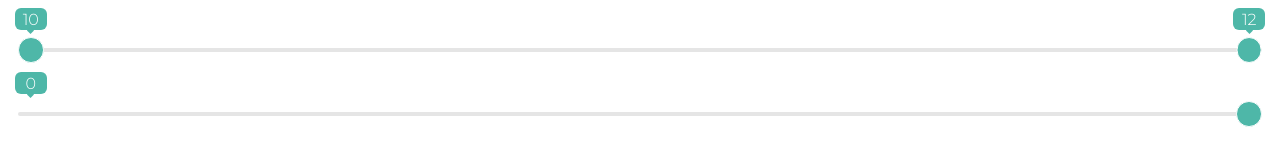
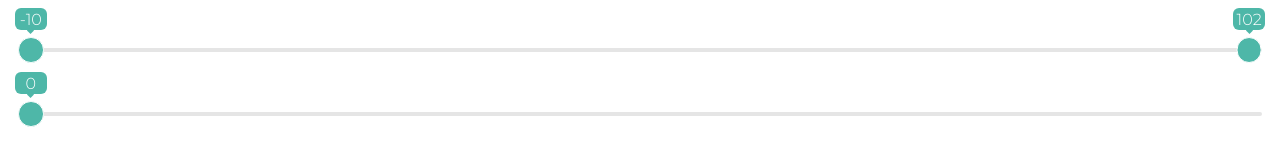
Before and after one commit to gamabuntat/super-slider, a website built with webpack: page dist/index.html in a window 1280 px wide. Built offline with nearby package versions, Linux system fonts and the light colour scheme.

Commit message:
some changes)))))))

```diff
--- a/src/Model/Model.ts
+++ b/src/Model/Model.ts
@@ -4,6 +4,7 @@ import ButtonModel from '../Model/ButtonModel';
 export default class Model {
   isInterval: boolean
   min: number
+  max: number
   scaleX: number
   scaleW: number
   buttonS: ButtonModel
@@ -28,6 +29,7 @@ export default class Model {
   ) {
     this.isInterval = isInterval;
     this.min = min;
+    this.max = max;
     this.scaleX = scale.getBoundingClientRect().x;
     this.scaleW = scale.getBoundingClientRect().width;
     this.buttonW = buttonS.getBoundingClientRect().width;
--- a/src/Presenter/Presenter.ts
+++ b/src/Presenter/Presenter.ts
@@ -32,6 +32,10 @@ export default class Presenter {
       });
       this.buttonS.on('lostPointer', () => this.setMinExtreme());
       this.buttonE.on('lostPointer', () => this.setMaxExtreme());
+    } else {
+      this.buttonS
+        .on('moveButton', (x) => this.getButtonData(x as number[]))
+        .on('updatePosition', (x) => this.saveLastPosition(x as number[]));
     }
   }
 
@@ -91,8 +95,12 @@ export default class Presenter {
     );
   }
 
-  changeValue([relativeBtnPos, min, valueOfDivision]: number[]): void {
-    this.getActiveDisplay().changeValue(relativeBtnPos, min, valueOfDivision);
+  changeValue(
+    [relativeBtnPos, min, valueOfDivision]: number[]
+  ): void {
+    this.getActiveDisplay().changeValue(
+      relativeBtnPos, min, valueOfDivision
+    );
   }
 
   saveLastPosition([x]: number[]): void {
--- a/src/Sevice/Service.ts
+++ b/src/Sevice/Service.ts
@@ -57,7 +57,7 @@ export default class Service extends EventEmitter {
       'changeValue',
       this.m[this.activeButton[0]].relativeX,
       this.m.min,
-      this.m.valueOfDivision
+      this.m.valueOfDivision,
     );
   }
 
@@ -75,16 +75,28 @@ export default class Service extends EventEmitter {
   updateSizes(w: number): void {
     this.m.scaleW = w;
     this.m.relativeButtonW = this.m.buttonW / w;
-    this.m.buttonE.maxExtreme = 1 - (this.m.relativeButtonW * 2);
-    this.setMaxExtreme();
-    this.setMinExtreme();
+    if (this.m.isInterval) {
+      this.m.buttonE.maxExtreme = 1 - (this.m.relativeButtonW * 2);
+    }
+    this.m.relativeDisplayW = this.m.displayW / w;
+    this.m.displayDeflexion = (
+      this.m.relativeDisplayW / 2 - this.m.relativeButtonW / 2
+    );
+    this.m.correctedScaleSizes = (
+      1 - this.m.relativeButtonW * (this.m.isInterval ? 2 : 1)
+    );
+    this.m.valueOfDivision = (
+      (this.m.max - this.m.min) / this.m.correctedScaleSizes
+    );
   }
 
   init(): void {
     this.sendButtonData(-Infinity);
     this.sendDisplayData();
-    this.activeButton.reverse();
-    this.sendButtonData(Infinity);
-    this.sendDisplayData();
+    if (this.m.isInterval) {
+      this.activeButton.reverse();
+      this.sendButtonData(Infinity);
+      this.sendDisplayData();
+    }
   }
 }
--- a/src/View/DisplayView.ts
+++ b/src/View/DisplayView.ts
@@ -21,6 +21,9 @@ export default class DisplayView extends View {
     } else {
       maxExtreme = Infinity;
     }
+    if (maxExtreme >= (1 - relativeButtonW)) {
+      maxExtreme = Infinity;
+    }
     const position = Math.min(
       maxExtreme - extremDeflexion + relativeOffset,
       Math.max(
@@ -32,9 +35,14 @@ export default class DisplayView extends View {
   }
 
   changeValue(
-    relativeBtnPos: number, min: number, valueOfDivision: number
+    relativeBtnPos: number,
+    min: number,
+    valueOfDivision: number,
   ): void {
-    const value = Math.round(relativeBtnPos * valueOfDivision + min);
+    const calcValue = (x: number): number => (
+      Math.round(x * valueOfDivision + min)
+    );
+    const value = calcValue(relativeBtnPos);
     this.component.innerHTML = value.toString();
   }
 }
--- a/webpack.config.js
+++ b/webpack.config.js
@@ -2,7 +2,7 @@ const path = require('path');
 const ForkTsCheckerWebpackPlugin = require('fork-ts-checker-webpack-plugin');
 
 module.exports = {
-  // mode: 'development',
+  mode: 'production',
   devtool: 'inline-source-map',
   entry: {
     index: './src/index.ts',
```
Also changed, not shown: dist/index.html.
